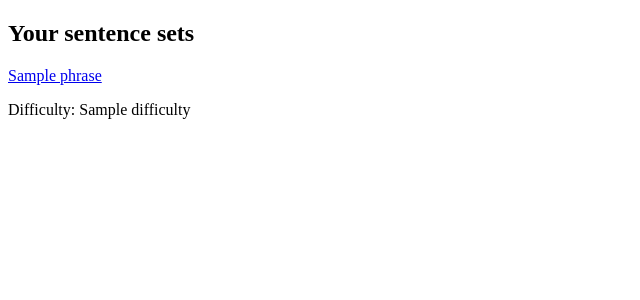
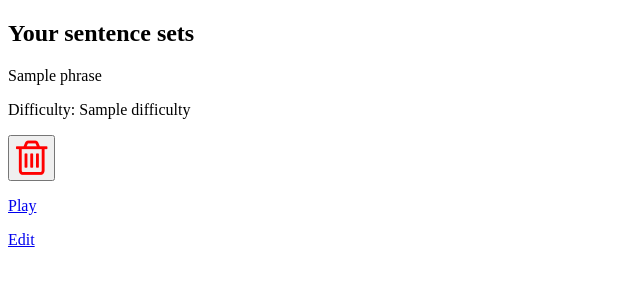
Before and after one commit to emilykmcullen/Language-Learning-App, a Flask app: page /sentence_snaps in a window 1280 px wide. Shown: the part 34-334 px from the top of the page, without its empty margins (0-640 px from the left). Run offline with Flask 2, Linux system fonts and the light colour scheme; a database or web service that is not in the repository returns one stand-in record (values such as "Sample title"); some libraries are stand-ins or nearby versions.

Commit message:
Added routes to play, edit, delete for each sentence

```diff
--- a/controllers/first_language_phrase_controller.py
+++ b/controllers/first_language_phrase_controller.py
@@ -9,3 +9,18 @@ first_language_phrases_blueprint = Blueprint("first_language_phrases", __name__)
 def sentence_snaps():
     first_language_phrases = first_language_phrase_repository.select_all()
     return render_template("sentence_snaps/index.html", first_language_phrases = first_language_phrases)
+
+@first_language_phrases_blueprint.route("/sentence_snaps/<id>/delete", methods=["POST"])
+def delete_phrase(id):
+    first_language_phrase_repository.delete(id)
+    return redirect("/sentence_snaps")
+
+@first_language_phrases_blueprint.route("/sentence_snaps/<id>/play")
+def play_phrase(id):
+    first_language_phrase = first_language_phrase_repository.select(id)
+    return render_template("sentence_snaps/play.html", first_language_phrase=first_language_phrase)
+
+@first_language_phrases_blueprint.route("/sentence_snaps/<id>/edit")
+def edit_phrase(id):
+    first_language_phrase = first_language_phrase_repository.select(id)
+    return render_template("sentence_snaps/edit.html", first_language_phrase=first_language_phrase)
--- a/templates/base.html
+++ b/templates/base.html
@@ -3,6 +3,7 @@
 <head>
     <meta charset="UTF-8">
     <meta name="viewport" content="width=device-width, initial-scale=1.0">
+    <link rel="stylesheet" href="https://stackpath.bootstrapcdn.com/font-awesome/4.7.0/css/font-awesome.min.css" crossorigin="anonymous">
     <title>Lingua Snaps</title>
 </head>
 <body>
--- a/templates/sentence_snaps/index.html
+++ b/templates/sentence_snaps/index.html
@@ -6,12 +6,29 @@
 
 <div>
     {% for first_language_phrase in first_language_phrases %}
-    <p><a href="/sentence_snaps/{{first_language_phrase.id}}"> {{first_language_phrase.phrase}}</a></p>
-    <p>Difficulty: {{first_language_phrase.difficulty}}</p>
+    <div class="first_language_phrase">
+        <div class="content">
+            {{first_language_phrase.phrase}}
+            <div class="difficulty">
+            <p>Difficulty: {{first_language_phrase.difficulty}}</p>
+            </div>
+            <div class="buttons">
+                <form class="delete" action="/sentence_snaps/{{first_language_phrase.id}}/delete" method="POST">
+                    <button class="trash-button"><i class="fa fa-trash-o fa-3x" style="color:red" aria-hidden="true"></i></button>
+                </form>
+                <p><a href="/sentence_snaps/{{first_language_phrase.id}}/play">Play</a></p>
+                <p><a href="/sentence_snaps/{{first_language_phrase.id}}/edit">Edit</a></p>
 
+            </div>
+        </div>
+    </div>
     {% endfor %}
 </div>
 
 
 
 {% endblock content %}
+
+
+
+<!-- <p><a href="/sentence_snaps/{{first_language_phrase.id}}"> {{first_language_phrase.phrase}}</a></p> -->
```
Also changed, not shown: templates/sentence_snaps/edit.html (added, +7 -0 lines), templates/sentence_snaps/play.html (added, +8 -0 lines).
